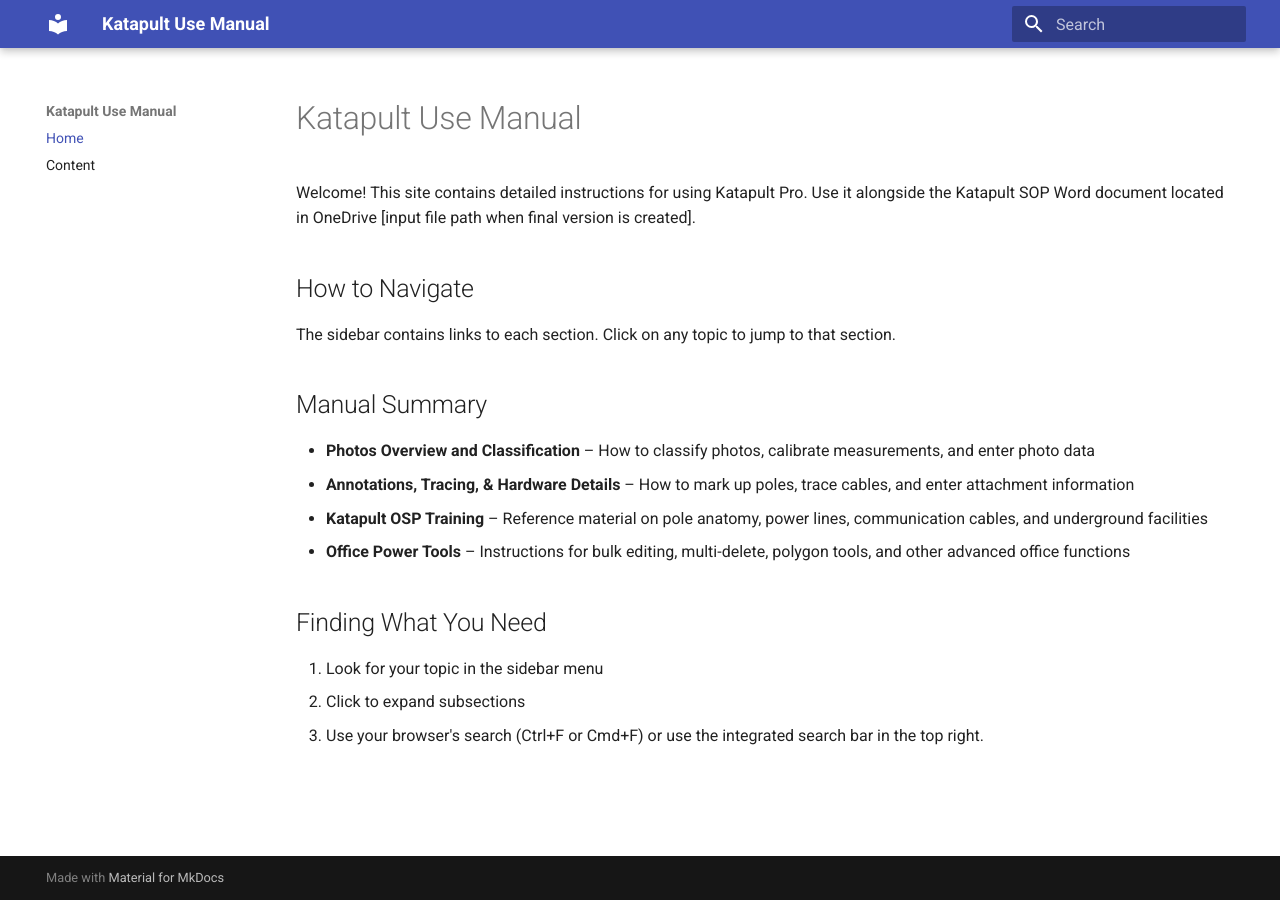
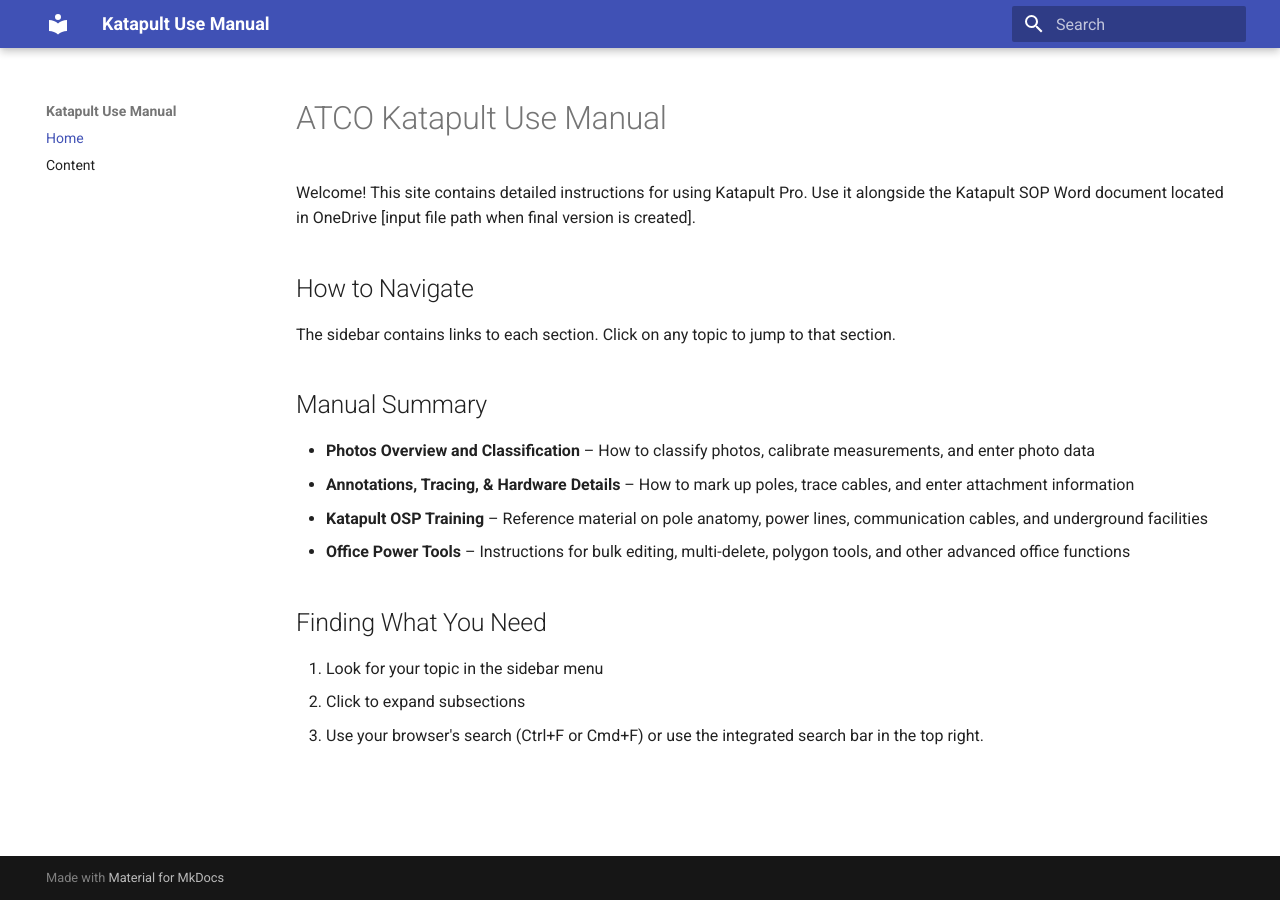
Before and after one commit to ATCO-GIS/Katapult.Use.Manual_Copy, an MkDocs documentation site: the page built from docs/index.md, in a window 1280 px wide. Built offline with MkDocs 1.6.1 and Material for MkDocs 9.7.7, drawn with Linux system fonts in a browser that asks for light colours.

Commit message:
Update title from 'Katapult' to 'ATCO Katapult'

```diff
--- a/docs/index.md
+++ b/docs/index.md
@@ -3,7 +3,7 @@
   - toc
 ---
 
-# Katapult Use Manual
+# ATCO Katapult Use Manual
 
 Welcome! This site contains detailed instructions for using Katapult Pro. Use it alongside the Katapult SOP Word document located in OneDrive [input file path when final version is created].
 
```
